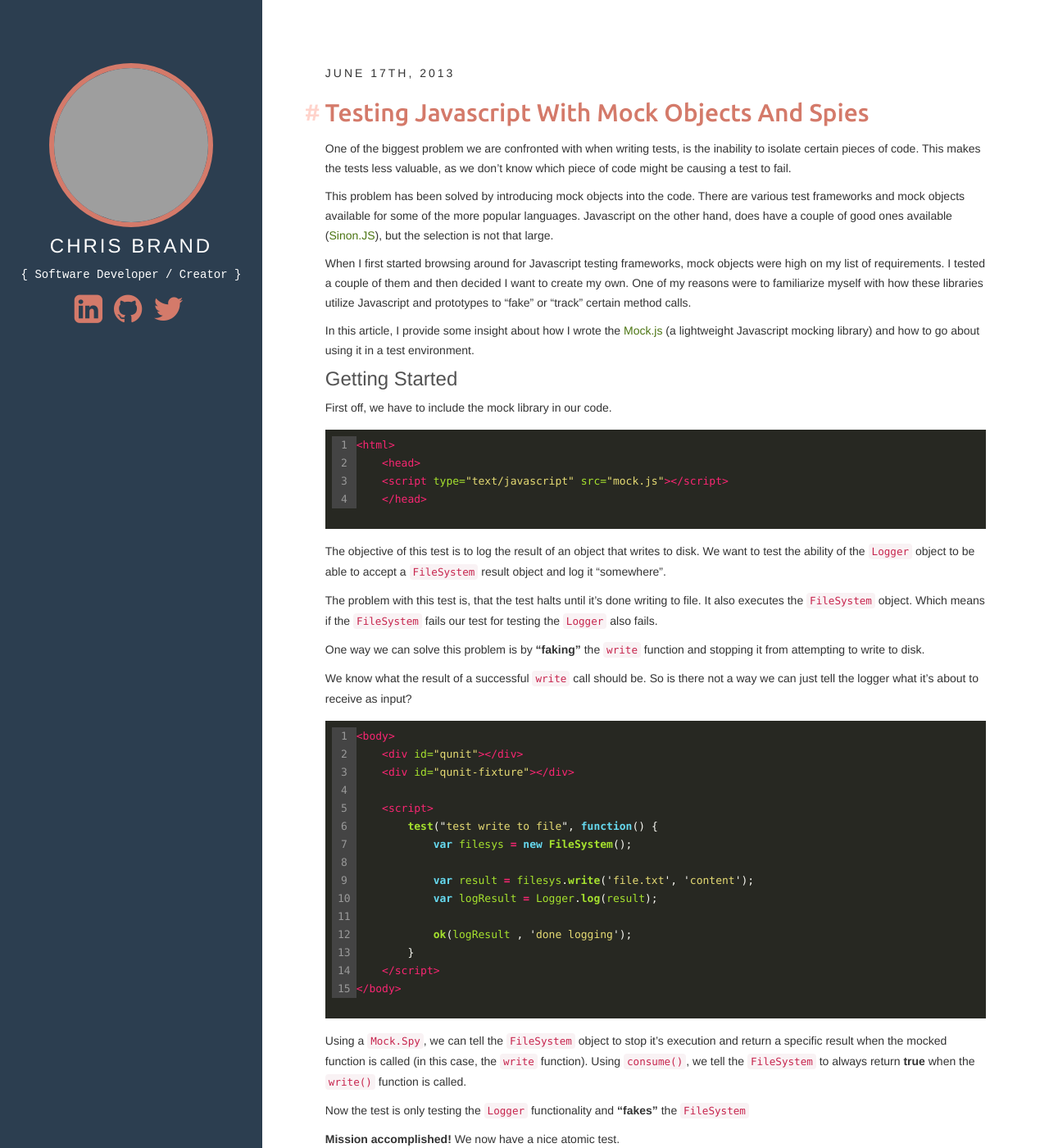
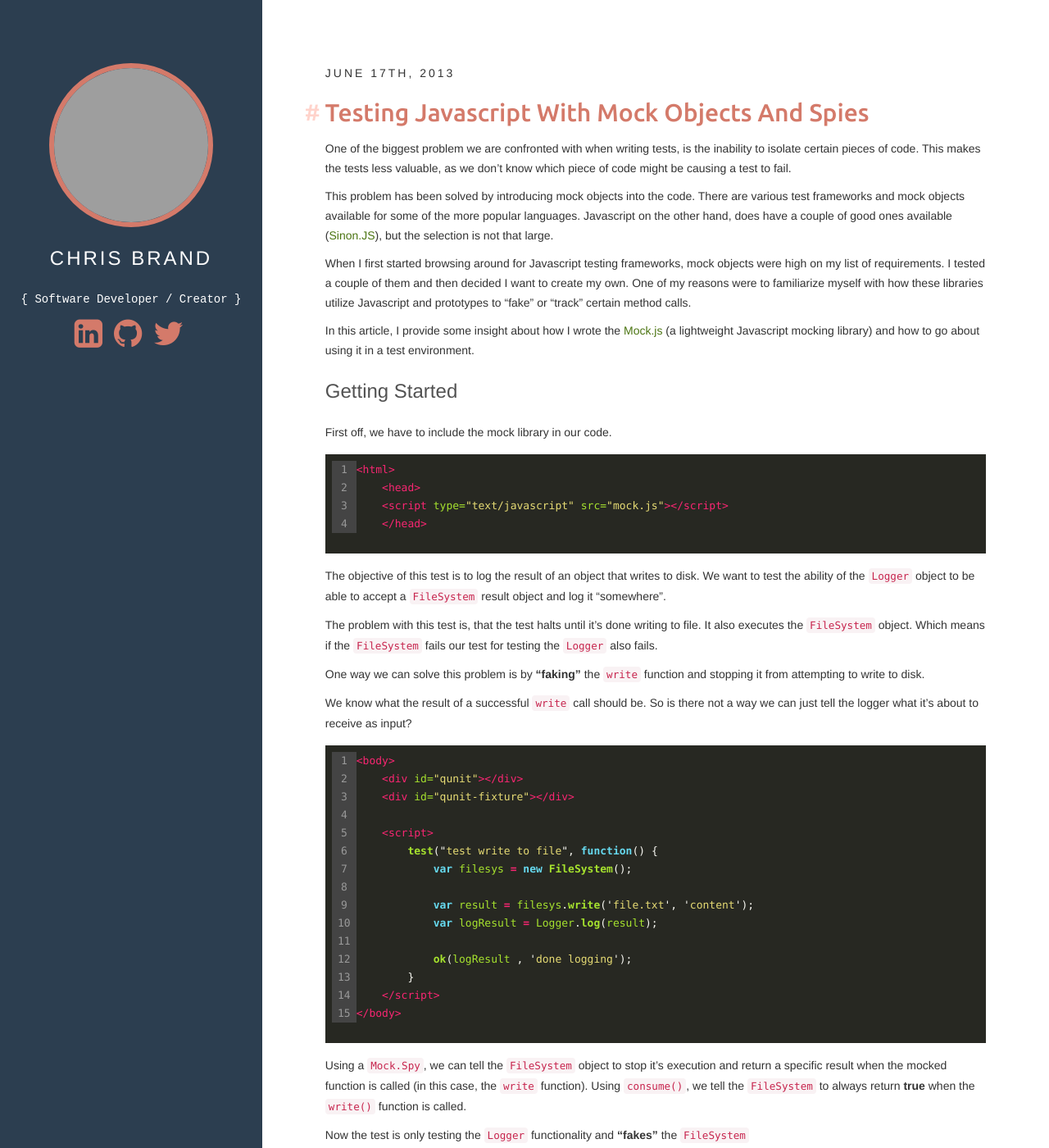
Before and after one commit to arcturial/arcturial.github.io, a Jekyll site: the page built from index.html, in a window 1280 px wide and 1400 px high. Shown: the whole window at 82% size. Built offline with Jekyll 4.4.1, drawn with Linux system fonts in a browser that asks for light colours; nearby versions of some CDN libraries; the list of posts is cut into pages by our own code; grey boxes are pictures that could not be loaded.

Commit message:
Add more heading spacing.

```diff
--- a/css/main.scss
+++ b/css/main.scss
@@ -82,8 +82,8 @@ h3
     font-size: 24px;
     font-weight: normal !important;
     color: $dark-grey !important;
-    margin-top: 10px;
-    margin-bottom: 10px;
+    margin-top: 25px;
+    margin-bottom: 25px;
 }
 
 article.home h4 a,
@@ -93,8 +93,8 @@ h4
     font-size: 20px;
     font-weight: normal !important;
     color: $dark-grey !important;
-    margin-top: 10px;
-    margin-bottom: 10px;
+    margin-top: 25px;
+    margin-bottom: 25px;
 }
 
 article.home h2 a:before
```
